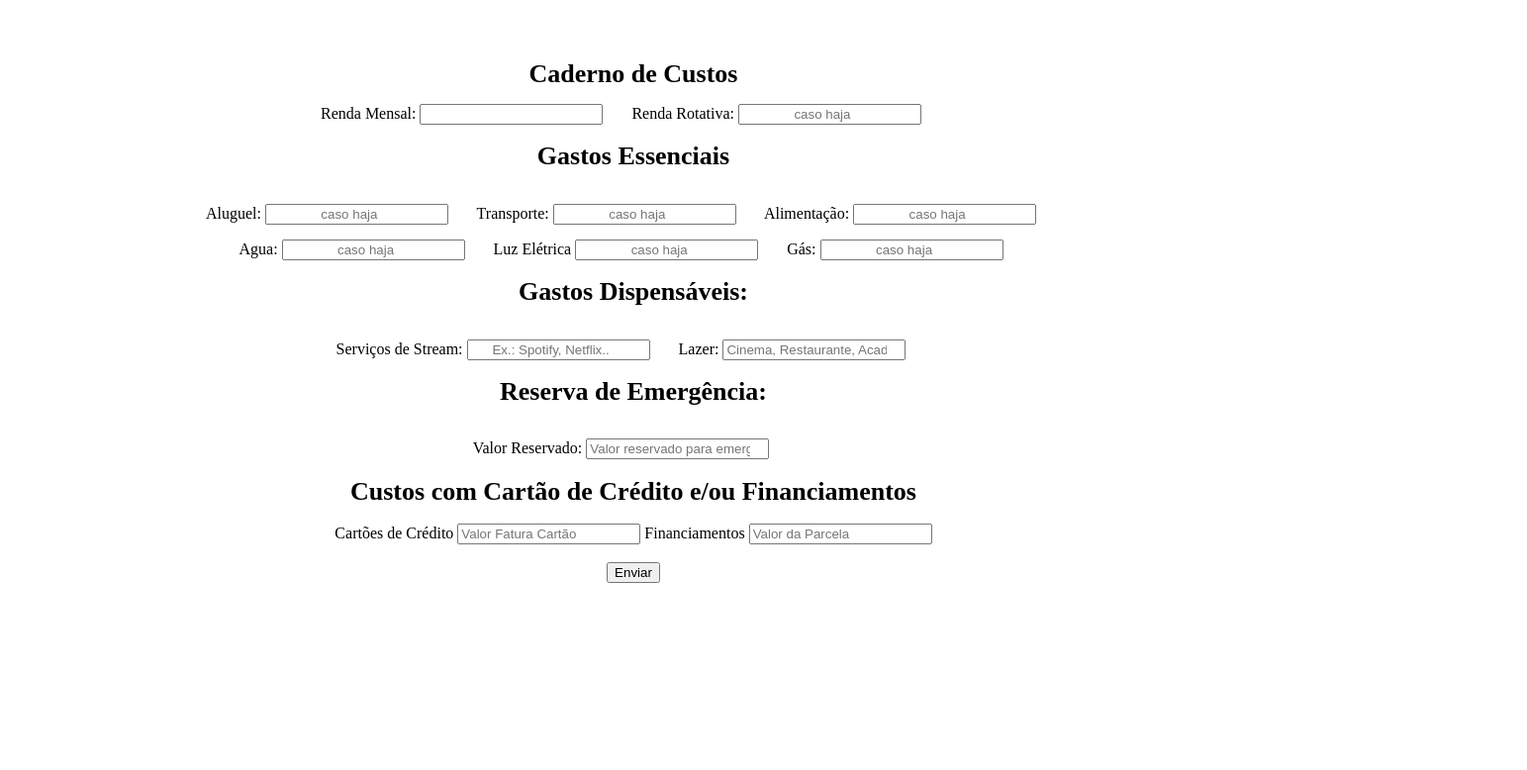
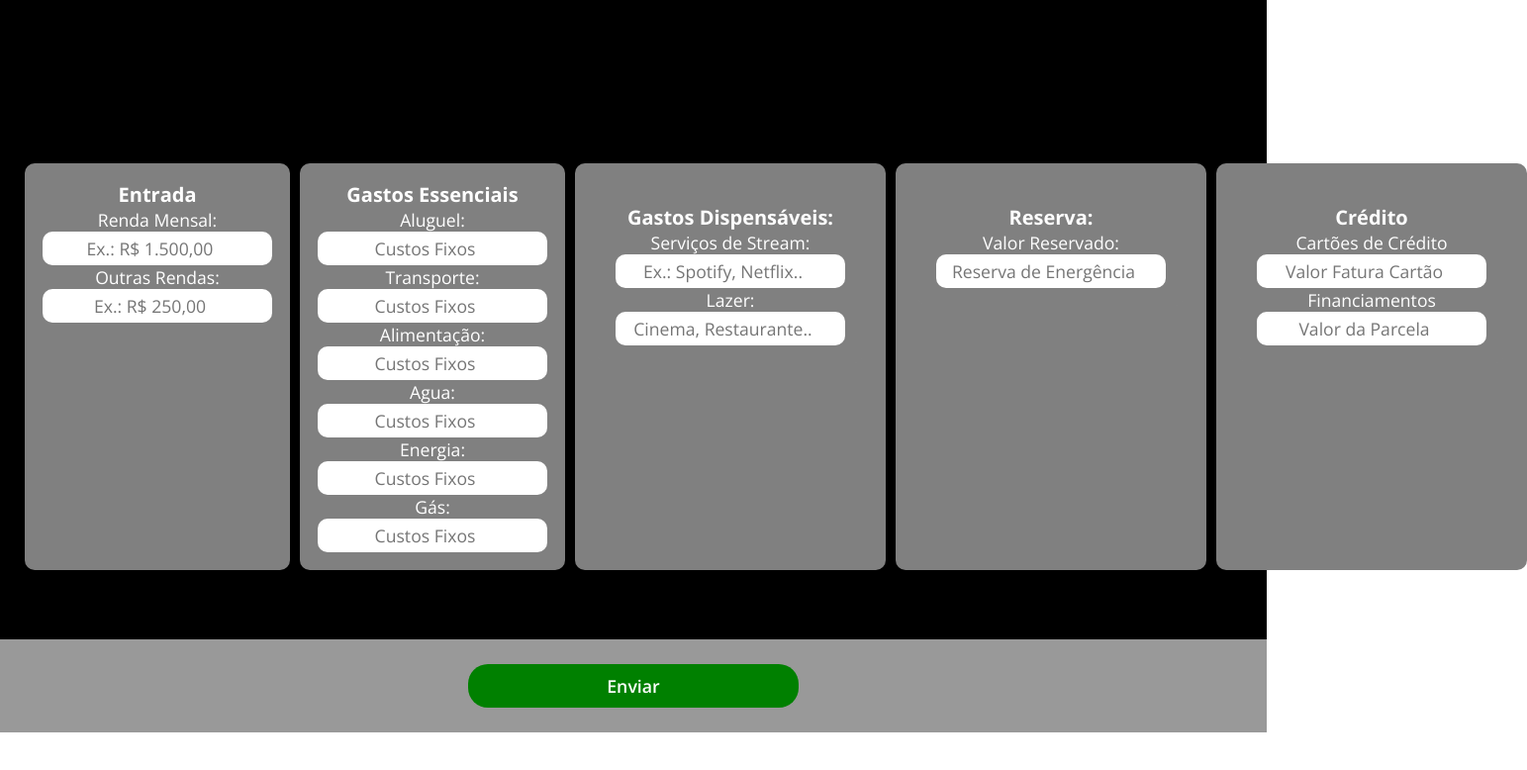
Before and after one commit to felip-araujo/study-nodejs, a plain HTML site: page side-project/index.html in a window 1280 px wide. Shown: the whole page at 99% size, 1543 px wide, since content can reach past the window. Drawn offline with nearby package versions, Linux system fonts and the light colour scheme.

Commit message:
controle de despesas com lógica básica e css básico

```diff
--- a/side-project/index.html
+++ b/side-project/index.html
@@ -9,64 +9,63 @@
 </head>
 <body>
     <div id="captar-renda">
+                <div id="caderno">
                     <form action="">
-            <h1 class="h1-g">Caderno de Custos</h1>
+                        <h1 class="h1-g">Entrada</h1>
                         <label for="rendaMensal">Renda Mensal: </label>
-            <input type="number" id="rendaMensal" class="inp1">
-            <label for="">Renda Rotativa: </label>
-            <input type="number" id="rendaRotativa" placeholder="caso haja" class="inp2">
+                        <input type="number" id="rendaMensal" class="inp1" placeholder="Ex.: R$ 1.500,00">
+                        <label for="">Outras Rendas: </label>
+                        <input type="number" id="rendaRotativa" placeholder="Ex.: R$ 250,00" class="inp2">
                     </form>
                 </div>
-
                                 <div id="captar-gastos">
                     <h1>Gastos Essenciais</h1>
                     <form action="">
                     <label for="">Aluguel: </label>
-            <input type="number" placeholder="caso haja" id="aluguel" class="inp2">
+                    <input type="number" placeholder="Custos Fixos" id="aluguel" class="inp2">
                     <label for="">Transporte:</label>
-            <input type="number" placeholder="caso haja" id="transporte" class="inp2">
+                    <input type="number" placeholder="Custos Fixos" id="transporte" class="inp2">
                     <label for="">Alimentação: </label>
-            <input type="number" placeholder="caso haja" id="alimentacao" class="inp2"> <br>
+                    <input type="number" placeholder="Custos Fixos" id="alimentacao" class="inp2">
                     <label for="">Agua:</label>
-            <input type="number" id="agua" placeholder="caso haja" class="inp2">
-            <label for="">Luz Elétrica</label>
-            <input type="number" id="luz" placeholder="caso haja" class="inp2">
+                    <input type="number" id="agua" placeholder="Custos Fixos" class="inp2">
+                    <label for="">Energia: </label>
+                    <input type="number" id="luz" placeholder="Custos Fixos" class="inp2">
                     <label for="">Gás: </label>
-            <input type="number" id="gas" placeholder="caso haja" class="inp2">
+                    <input type="number" id="gas" placeholder="Custos Fixos" class="inp2">
                     </form>
                 </div>
 
                 <div id="captar-gastos2">
                     <form action="" id="captar-gastos2">
-    <h1>Gastos Dispensáveis: </h1>
+                    <h1>Gastos Dispensáveis:</h1>
                     <label for="">Serviços de Stream: </label>
                     <input type="number" id="stream" placeholder="Ex.: Spotify, Netflix.." class="inp2">
                     <label for="">Lazer: </label>
-    <input type="number" id="lazer" placeholder="Cinema, Restaurante, Academia.." class="inp2">
+                    <input type="number" id="lazer" placeholder="Cinema, Restaurante.." class="inp2">
                     </form>
                 </div>
-
                     <div id="captar-reserva">
                     <form action="" id="captar-reserva">
-        <h1>Reserva de Emergência: </h1>
+                    <h1>Reserva: </h1>
                     <label for="">Valor Reservado: </label>
-        <input type="number" placeholder="Valor reservado para emergencias" class="inp2">
+                    <input type="number" placeholder="Reserva de Energência"class="inp2">
                     </form>
                 </div>
 
                 <div id="captar-credito">
                 <form action="" id="captar-credito">
-        <h1>Custos com Cartão de Crédito e/ou Financiamentos</h1>
+                <h1> Crédito </h1>
                 <label for="">Cartões de Crédito</label>
                 <input type="number" placeholder="Valor Fatura Cartão" class="ipn2" id="cartao">
                 <label for="">Financiamentos</label>
                 <input type="number" placeholder="Valor da Parcela" class="ipn2" id="financiamento">
                 </form>
                 </div>
-    <br><button onclick="somadeRendas(), somaGastos(), somarGastosDispensaveis(), credito(), rendaMenosGastos() "> Enviar </button>
-
-    <div id="inserir-relatorio">
-
+            </div>
+            <div id="btn">
+                <button onclick="somadeRendas(), somaGastos(), somarGastosDispensaveis(), credito(), rendaMenosGastos() "> Enviar </button>
+            </div>
     </div>
 
 
--- a/side-project/main.js
+++ b/side-project/main.js
@@ -34,7 +34,6 @@ function credito(){
     resultado4 = parseInt(cartao) + parseInt(financiamento);
 
     console.log ('Os valores relacionados a crédito são: ' + resultado4);
-
 }
 
 function rendaMenosGastos() {
--- a/side-project/style.css
+++ b/side-project/style.css
@@ -1,74 +1,85 @@
-body {
+@import url('https://fonts.googleapis.com/css2?family=Open+Sans:ital,wght@0,300;0,400;0,500;0,600;0,700;0,800;1,300;1,400;1,500;1,600;1,700;1,800&display=swap');
+
+*{
+    margin: 0px;
+    padding: 0px;
     text-align: center;
-    margin: 10px;
-    padding: 50px;
+    border: 0;
 }
 
-.inp1, .inp2{
-    margin-top: 15px;
-    margin-right: 25px;
-    text-align: center;
-
-}
-
-h1 {
-    font-size: 26px;
-}
-
-.h1-g {
-    margin: 0px;
-    font-size: 26px;
-}
+#captar-renda{
 
 
-
-
-
-
-/* @import url('https://fonts.googleapis.com/css2?family=Open+Sans:ital,wght@0,300;0,400;0,500;0,600;0,700;0,800;1,300;1,400;1,500;1,600;1,700;1,800&display=swap');
-
-*{
-    padding: 0px;
-    margin: 0px;
-    box-sizing: 0px;
-}
-
-body{
-    background-color: #111;
+    padding: 160px;
+    padding-left: 20px;
+    padding-right: 20px;
+    padding-bottom: 65px;
+    background-color: black;
     color: white;
-    text-align: center;
     display: grid;
-}
-
-
-#captar-renda {
-    font-family: 'Open Sans', sans-serif;;
-    padding-top: 0px;
-    padding: 75px;
-    text-align: center;
-    justify-content: flex-end;
-    font-size: 1.5rem;
-    margin-left: 15px;
-}
-
-#captar-gastos{
-    padding: 75px;
-    display: grid;
-
-
+    grid-template-columns: repeat(5, 1fr);
+    margin: 0;
+    justify-content: start;
+    align-items:normal;
+    text-align: start;
 
 
 }
 
-.inp1, .inp2{
-    padding: 6px;
+#captar-gastos, #captar-gastos2, #captar-reserva, #captar-credito, #caderno{
+    padding: 18px;
+    background-color: gray;
+    margin: 5px;
+    border-radius: 10px;
+    align-items: center;
+    justify-content: center;
     text-align: center;
+    justify-self: center;
+}
+
+h1 {
     font-family: 'Open Sans', sans-serif;
-    font-size: 0.9rem;
-    margin-top: 15px;
-    margin-left: 0px;
-    margin-right: 0px;
+    font-size: 20px;
+
+}
+
+input, label{
+    font-family: 'Open Sans', sans-serif;
+    font-size: 1.1rem;
+    padding: 5px;
     border-radius: 10px;
+    margin-top: 0px;
+}
+
+button{
+    font-family: 'Open Sans', sans-serif;
+    font-weight: 600;
+    color: white;
+    font-size: 1.11rem;
+    background-color: green;
+    padding: 10px 140px;
+    margin-top: 00px;
     border: none;
- }
- */
+    border-radius: 20px;
+}
+
+button:hover{
+    font-family: 'Open Sans', sans-serif;
+    font-weight: 600;
+    color: white;
+    font-size: 1.11rem;
+    background-color: orange;
+    padding: 10px 140px;
+    margin-top: 0px;
+    border: none;
+    border-radius: 20px;
+}
+
+#btn {
+    background-color: #999;
+    padding: 25px;
+    text-align: center;
+    justify-content: center;
+    align-content: center;
+    align-self: center;
+}
```
Lines whose indentation alone changed are shown as unchanged.
